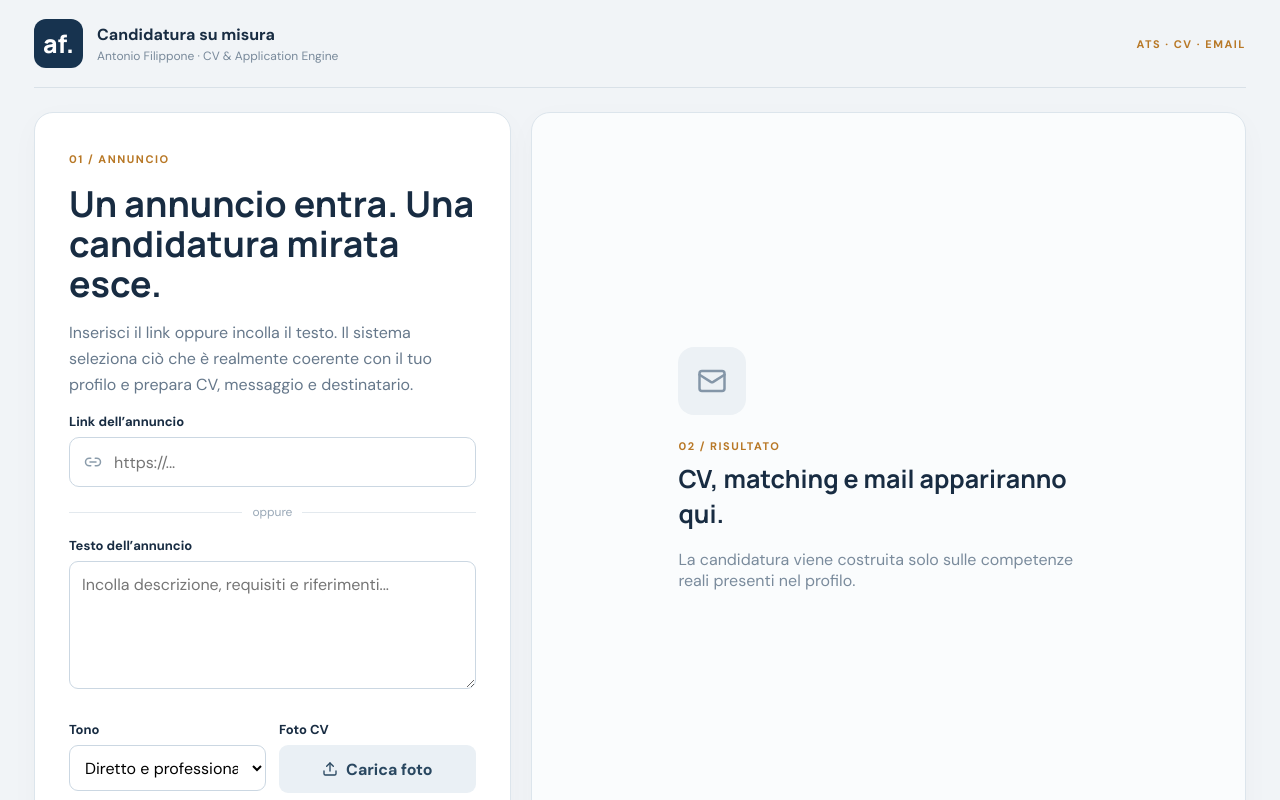
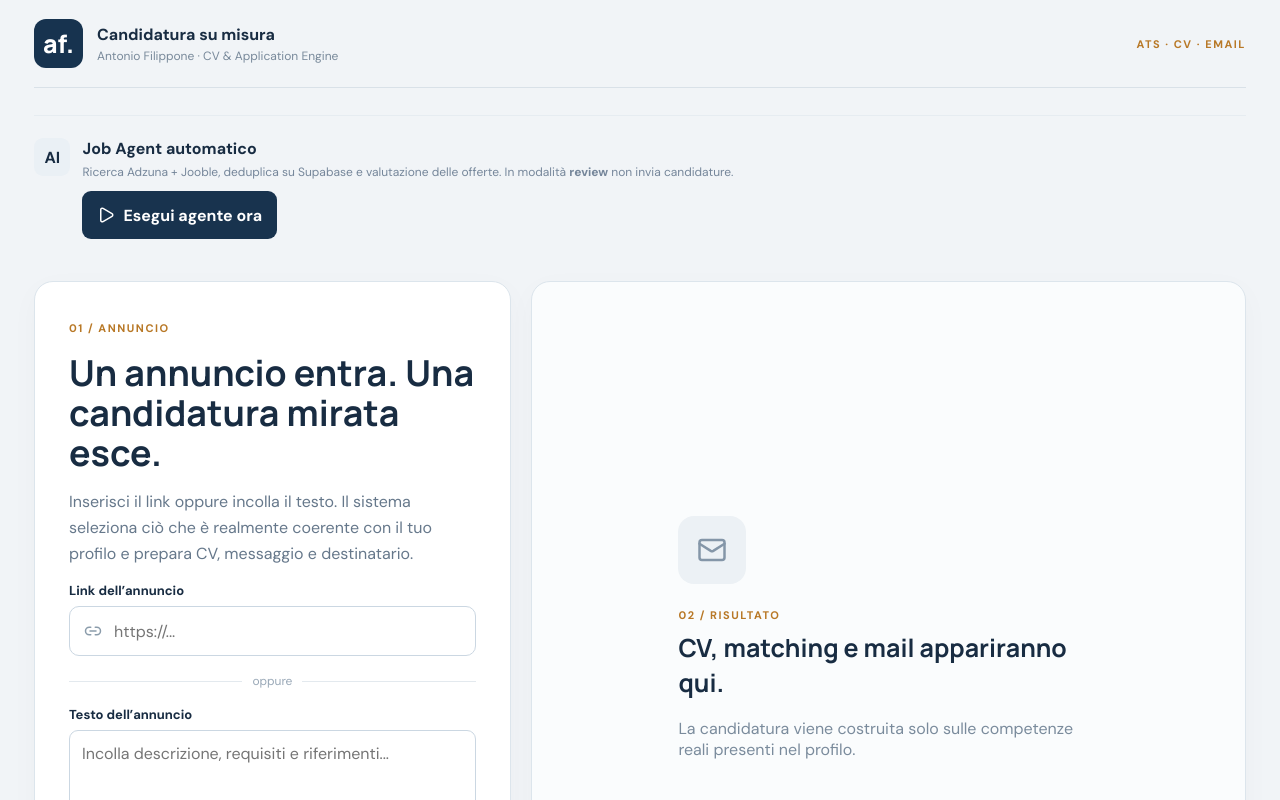
Before and after one commit to anjester/candidatura-su-misura, a Next.js app: page / in a window 1280 px wide. Shown: the top 800 px of the page. Built offline with nearby package versions, Linux system fonts and the light colour scheme.

Commit message:
Add files via upload

```diff
--- a/app/page.tsx
+++ b/app/page.tsx
@@ -1,20 +1,53 @@
 "use client";
 import { useRef, useState } from "react";
-import { CheckCircle2, Clipboard, FileDown, Link2, LoaderCircle, Mail, Send, Sparkles, Upload } from "lucide-react";
+import { CheckCircle2, Clipboard, FileDown, Link2, LoaderCircle, Mail, Play, Send, Sparkles, Upload } from "lucide-react";
 
 type Result={title:string;company:string;score:number;emails:string[];recipient:string;requirements:string[];missing:string[];cvTemplate:string;cvTitle:string;cvSummary:string;cvSkills:string[];letter:string;subject:string;note:string};
+type AgentJob={source:string;title:string;company:string;score:number;status:string;email:string|null;url:string;gaps:string[]};
+type AgentResult={ok?:boolean;mode?:string;found?:number;evaluated?:number;sent?:number;results?:AgentJob[];error?:string};
 
 export default function Home(){
  const [url,setUrl]=useState("");const[pasted,setPasted]=useState("");const[tone,setTone]=useState("diretto");
  const[result,setResult]=useState<Result|null>(null);const[letter,setLetter]=useState("");const[subject,setSubject]=useState("");const[recipient,setRecipient]=useState("");
  const[loading,setLoading]=useState(false);const[sending,setSending]=useState(false);const[error,setError]=useState("");const[status,setStatus]=useState("");const[photo,setPhoto]=useState<string>("");const[withPhoto,setWithPhoto]=useState(false);const fileRef=useRef<HTMLInputElement>(null);
+ const[agentLoading,setAgentLoading]=useState(false);const[agentResult,setAgentResult]=useState<AgentResult|null>(null);
  async function analyze(e:React.FormEvent){e.preventDefault();setLoading(true);setError("");setStatus("");try{const r=await fetch("/api/analyze",{method:"POST",headers:{"Content-Type":"application/json"},body:JSON.stringify({url,pasted,tone})});const d=await r.json();if(!r.ok)throw new Error(d.error||"Impossibile analizzare l’annuncio.");setResult(d);setLetter(d.letter);setSubject(d.subject);setRecipient(d.recipient||"")}catch(e){setError(e instanceof Error?e.message:"Errore imprevisto.")}finally{setLoading(false)}}
  function loadPhoto(e:React.ChangeEvent<HTMLInputElement>){const f=e.target.files?.[0];if(!f)return;const reader=new FileReader();reader.onload=()=>{setPhoto(String(reader.result));setWithPhoto(true)};reader.readAsDataURL(f)}
  async function copy(){await navigator.clipboard.writeText(subject+"\n\n"+letter);setStatus("Testo copiato negli appunti.")}
  async function send(){setSending(true);setError("");setStatus("");try{const r=await fetch("/api/send",{method:"POST",headers:{"Content-Type":"application/json"},body:JSON.stringify({to:recipient,subject,message:letter,cv:result})});const d=await r.json();if(!r.ok)throw new Error(d.error||"Invio non riuscito.");setStatus(`Email inviata a ${recipient}.`)}catch(e){setError(e instanceof Error?e.message:"Invio non riuscito.")}finally{setSending(false)}}
+ async function runAgent(){setAgentLoading(true);setAgentResult(null);setError("");try{const r=await fetch("/api/agent/manual-run",{method:"POST",cache:"no-store"});const d=await r.json();setAgentResult(d);if(!r.ok)throw new Error(d.error||"Esecuzione agente non riuscita.")}catch(e){setError(e instanceof Error?e.message:"Esecuzione agente non riuscita.")}finally{setAgentLoading(false)}}
  function printCV(){window.print()}
  return <main className="shell">
   <header><div className="brand"><span className="logo">af.</span><div><strong>Candidatura su misura</strong><small>Antonio Filippone · CV & Application Engine</small></div></div><span className="top-note">ATS · CV · EMAIL</span></header>
+
+  <aside className="profile" style={{marginBottom:18,alignItems:"flex-start"}}>
+   <span>AI</span>
+   <div style={{width:"100%"}}>
+    <strong>Job Agent automatico</strong>
+    <p>Ricerca Adzuna + Jooble, deduplica su Supabase e valutazione delle offerte. In modalità <b>review</b> non invia candidature.</p>
+    <button type="button" className="primary" onClick={runAgent} disabled={agentLoading} style={{width:"auto",marginTop:10}}>
+     {agentLoading?<><LoaderCircle size={18} className="spin"/>Eseguo ricerca…</>:<><Play size={18}/>Esegui agente ora</>}
+    </button>
+    {agentResult&&<div style={{marginTop:14}}>
+      {agentResult.error?<p className="error">{agentResult.error}</p>:<>
+       <div className="meta">
+        <span>Modalità: <b>{agentResult.mode}</b></span>
+        <span>Trovati: <b>{agentResult.found ?? 0}</b></span>
+        <span>Valutati: <b>{agentResult.evaluated ?? 0}</b></span>
+        <span>Inviati: <b>{agentResult.sent ?? 0}</b></span>
+       </div>
+       {(agentResult.results?.length??0)>0&&<div style={{marginTop:12,display:"grid",gap:8}}>
+        {agentResult.results!.slice(0,8).map((j,i)=><div key={`${j.source}-${j.url}-${i}`} className="notice" style={{margin:0}}>
+          <b>{j.score}% · {j.title}</b>{j.company?` — ${j.company}`:""}<br/>
+          <span>{j.source} · {j.status}{j.email?` · ${j.email}`:""}</span><br/>
+          <a href={j.url} target="_blank" rel="noreferrer">Apri annuncio</a>
+        </div>)}
+       </div>}
+      </>}
+    </div>}
+   </div>
+  </aside>
+
   <div className="workspace">
    <section className="panel input"><span className="eyebrow">01 / ANNUNCIO</span><h1>Un annuncio entra. Una candidatura mirata esce.</h1><p className="intro">Inserisci il link oppure incolla il testo. Il sistema seleziona ciò che è realmente coerente con il tuo profilo e prepara CV, messaggio e destinatario.</p>
     <form onSubmit={analyze}><label>Link dell’annuncio</label><div className="url"><Link2 size={18}/><input type="url" placeholder="https://..." value={url} onChange={e=>setUrl(e.target.value)}/></div><div className="divider">oppure</div><label>Testo dell’annuncio</label><textarea className="ad" value={pasted} onChange={e=>setPasted(e.target.value)} placeholder="Incolla descrizione, requisiti e riferimenti..."/><div className="choices"><div><label>Tono</label><select value={tone} onChange={e=>setTone(e.target.value)}><option value="diretto">Diretto e professionale</option><option value="elegante">Elegante</option><option value="caldo">Personale</option></select></div><div><label>Foto CV</label><button type="button" className="secondary" onClick={()=>fileRef.current?.click()}><Upload size={16}/>{photo?"Cambia foto":"Carica foto"}</button><input ref={fileRef} type="file" accept="image/*" hidden onChange={loadPhoto}/></div></div>
```
